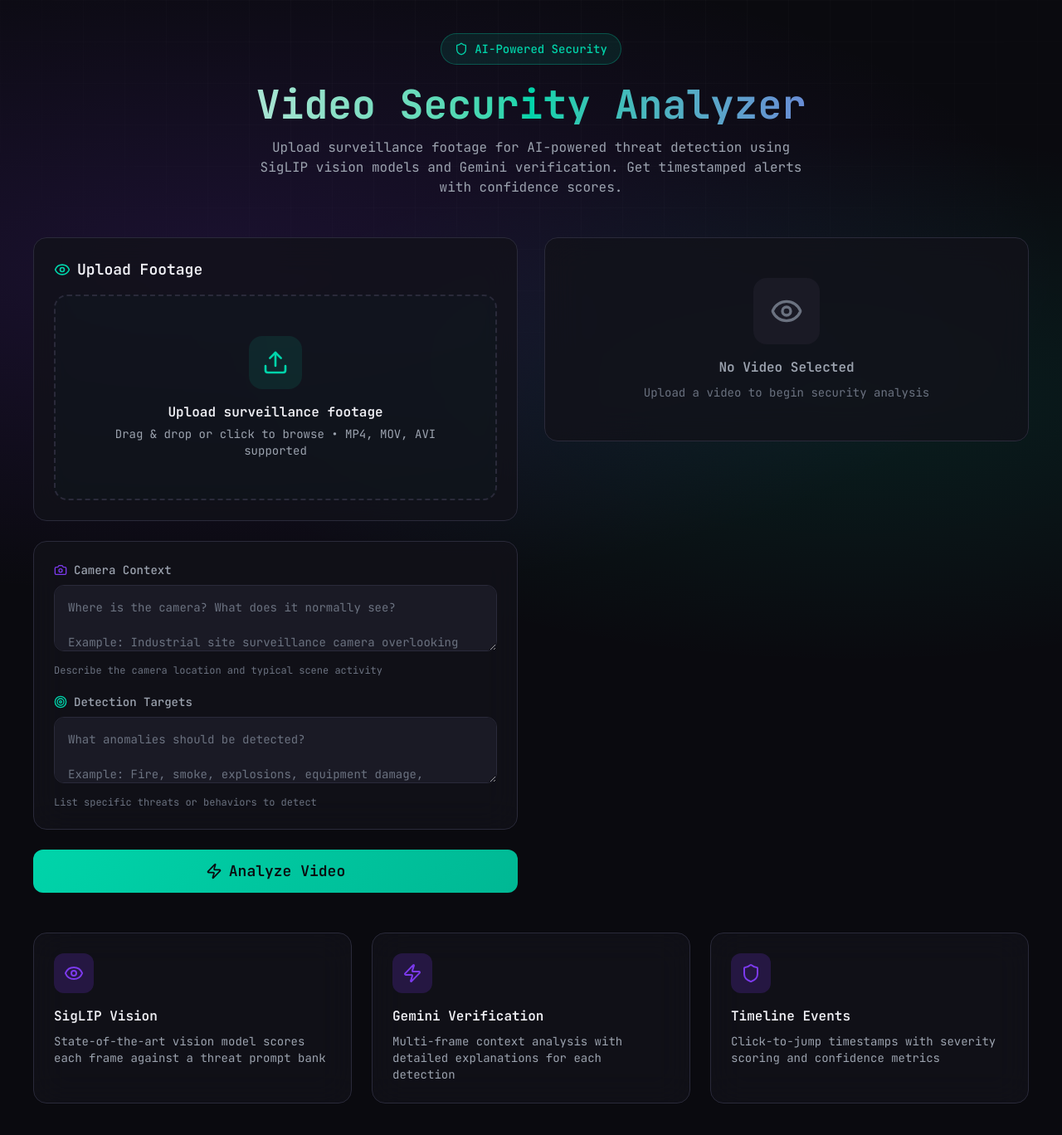
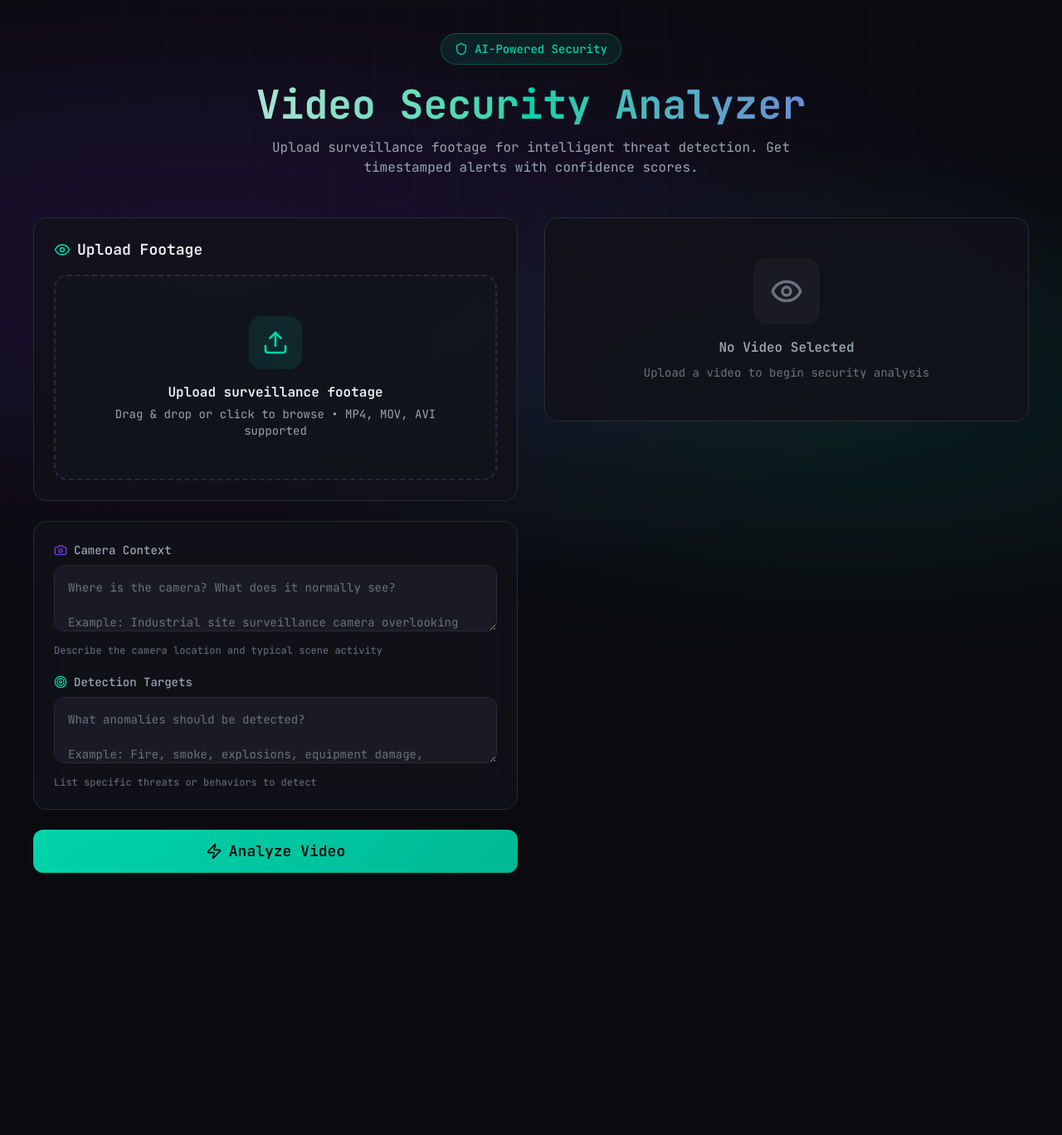
Before and after one commit to shivamsark2001/demo-ai-vid-security, a Next.js app: page / in a window 1280 px wide. Shown: the whole page at 83% size. After the commit the page ends 1092 px from the top, so only its background shows below. Built offline with nearby package versions, Linux system fonts and the light colour scheme.

Commit message:
Remove technical text from UI, update Gemini model to 3.0-flash

```diff
--- a/src/app/page.tsx
+++ b/src/app/page.tsx
@@ -205,8 +205,8 @@ export default function Home() {
             Video Security Analyzer
           </h1>
           <p className="text-[var(--text-secondary)] max-w-2xl mx-auto">
-            Upload surveillance footage for AI-powered threat detection using SigLIP vision models
-            and Gemini verification. Get timestamped alerts with confidence scores.
+            Upload surveillance footage for intelligent threat detection.
+            Get timestamped alerts with confidence scores.
           </p>
         </header>
 
@@ -315,38 +315,6 @@ export default function Home() {
           </div>
         </div>
 
-        {/* Features */}
-        <div className="grid md:grid-cols-3 gap-6 mt-12">
-          {[
-            {
-              icon: Eye,
-              title: 'SigLIP Vision',
-              description: 'State-of-the-art vision model scores each frame against a threat prompt bank',
-            },
-            {
-              icon: Zap,
-              title: 'Gemini Verification',
-              description: 'Multi-frame context analysis with detailed explanations for each detection',
-            },
-            {
-              icon: Shield,
-              title: 'Timeline Events',
-              description: 'Click-to-jump timestamps with severity scoring and confidence metrics',
-            },
-          ].map((feature, index) => (
-            <div
-              key={feature.title}
-              className="glass-card p-6 animate-slide-up"
-              style={{ animationDelay: `${0.4 + index * 0.1}s` }}
-            >
-              <div className="w-12 h-12 rounded-xl bg-[var(--accent-secondary)]/20 flex items-center justify-center mb-4">
-                <feature.icon className="w-6 h-6 text-[var(--accent-secondary)]" />
-              </div>
-              <h3 className="font-semibold mb-2">{feature.title}</h3>
-              <p className="text-sm text-[var(--text-secondary)]">{feature.description}</p>
-            </div>
-          ))}
-        </div>
       </div>
     </main>
   );
```
